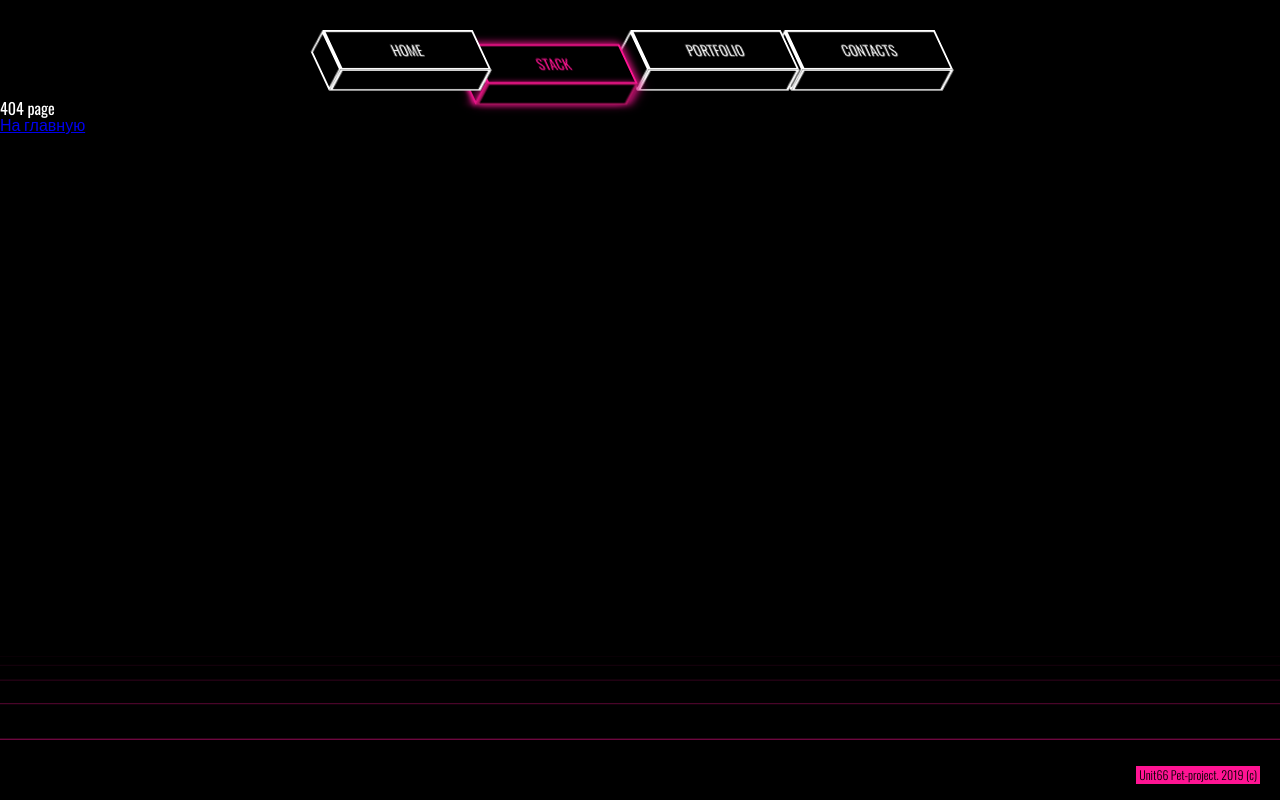
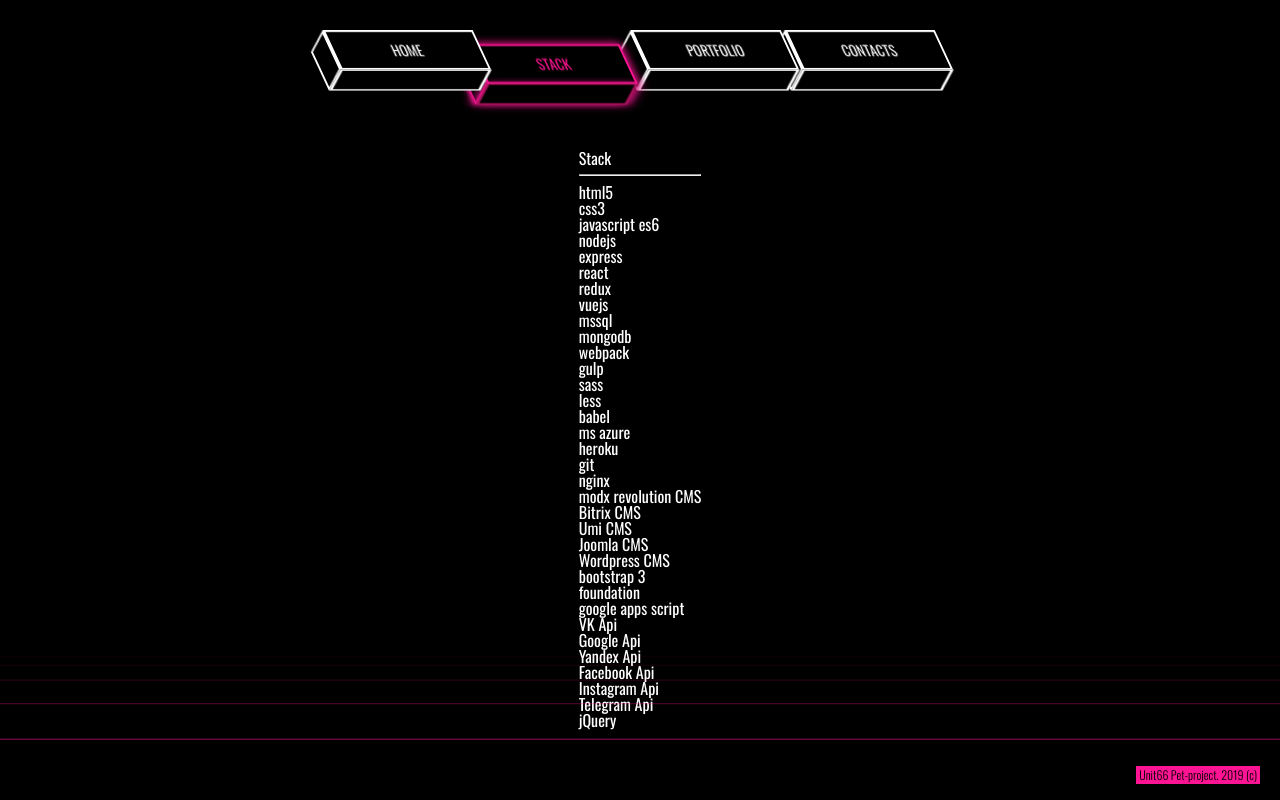
Before and after one commit to unit66/pet, a React app in the folder client/: page /stack in a window 1280 px wide. Before the commit this address had no page. Built offline with nearby package versions, Linux system fonts and the light colour scheme.

Commit message:
New pages and data
Добавил компоненты для оставшихся страниц.
Поправил 404 стили.
Добавил контент на страницу стэка.

```diff
--- a/client/src/Application.js
+++ b/client/src/Application.js
@@ -2,6 +2,9 @@
 import { Switch, Route } from 'react-router-dom';
 import Home from './containers/home/HomeContainer';
 import P404 from './components/p404/P404';
+import Contacts from './components/contacts/Contacts';
+import Portfolio from './components/portfolio/Portfolio';
+import Stack from './components/stack/Stack';
 
 export default class Application extends Component {
   render() {
@@ -9,6 +12,9 @@
       <main>
         <Switch>
           <Route exact path="/" component={Home} />
+          <Route exact path="/stack" component={Stack} />
+          <Route exact path="/portfolio" component={Portfolio} />
+          <Route exact path="/contacts" component={Contacts} />
           <Route path="*" component={P404} />
         </Switch>
       </main>
--- /dev/null
+++ b/client/src/components/contacts/Contacts.js
@@ -0,0 +1,9 @@
+import React from 'react';
+
+export default function Contacts() {
+  return (
+    <section className="contacts">
+      <p>Contacts</p>
+    </section>
+  );
+}
--- a/client/src/components/home/Home.js
+++ b/client/src/components/home/Home.js
@@ -3,7 +3,8 @@
 export default function Home() {
   return (
     <section className="home">
-      <h1>Home page</h1>
+      <p>Sup! My name is Arseniy and i`m JavaScript developer.</p>
+      <p>You are now visiting my pet-project page.</p>
     </section>
   );
 }
--- /dev/null
+++ b/client/src/components/portfolio/Portfolio.js
@@ -0,0 +1,9 @@
+import React from 'react';
+
+export default function Portfolio() {
+  return (
+    <section className="portfolio">
+      <p>Portfolio</p>
+    </section>
+  );
+}
--- /dev/null
+++ b/client/src/components/stack/Stack.js
@@ -0,0 +1,46 @@
+import React from 'react';
+
+export default function Stack() {
+  return (
+    <section className="stack">
+      <p>Stack</p>
+      <hr/>
+      <ul>
+        <li>html5</li>
+        <li>css3</li>
+        <li>javascript es6</li>
+        <li>nodejs</li>
+        <li>express</li>
+        <li>react</li>
+        <li>redux</li>
+        <li>vuejs</li>
+        <li>mssql</li>
+        <li>mongodb</li>
+        <li>webpack</li>
+        <li>gulp</li>
+        <li>sass</li>
+        <li>less</li>
+        <li>babel</li>
+        <li>ms azure</li>
+        <li>heroku</li>
+        <li>git</li>
+        <li>nginx</li>
+        <li>modx revolution CMS</li>
+        <li>Bitrix CMS</li>
+        <li>Umi CMS</li>
+        <li>Joomla CMS</li>
+        <li>Wordpress CMS</li>
+        <li>bootstrap 3</li>
+        <li>foundation</li>
+        <li>google apps script</li>
+        <li>VK Api</li>
+        <li>Google Api</li>
+        <li>Yandex Api</li>
+        <li>Facebook Api</li>
+        <li>Instagram Api</li>
+        <li>Telegram Api</li>
+        <li>jQuery</li>
+      </ul>
+    </section>
+  );
+}
--- a/client/src/scss/style.scss
+++ b/client/src/scss/style.scss
@@ -61,6 +61,7 @@
 header{
   width: 100vw;
   height: 100px;
+  margin-bottom: 50px;
   nav{
     height: 100%;
     display: flex;
@@ -281,3 +282,28 @@
     }
   }
 }
+
+main{
+  display: flex;
+  justify-content: center;
+  align-items: center;
+  .home, .p404{
+    display: flex;
+    flex-direction: column;
+    justify-content: center;
+    align-items: center;
+    min-height: 70vh;
+    font-size: 20px;
+    font-weight: 300;
+    line-height: 1.4;
+  }
+  .p404{
+    h1{
+      font-size: 40px;
+    }
+    a{
+      text-decoration: none;
+      color: deeppink;
+    }
+  }
+}
```
